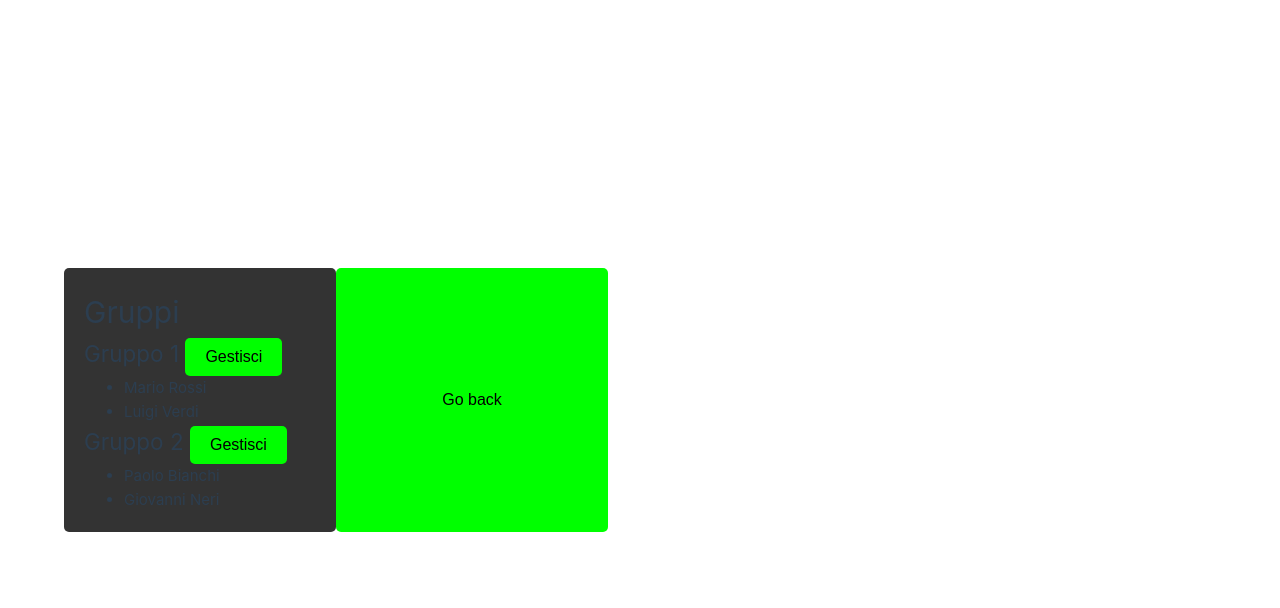
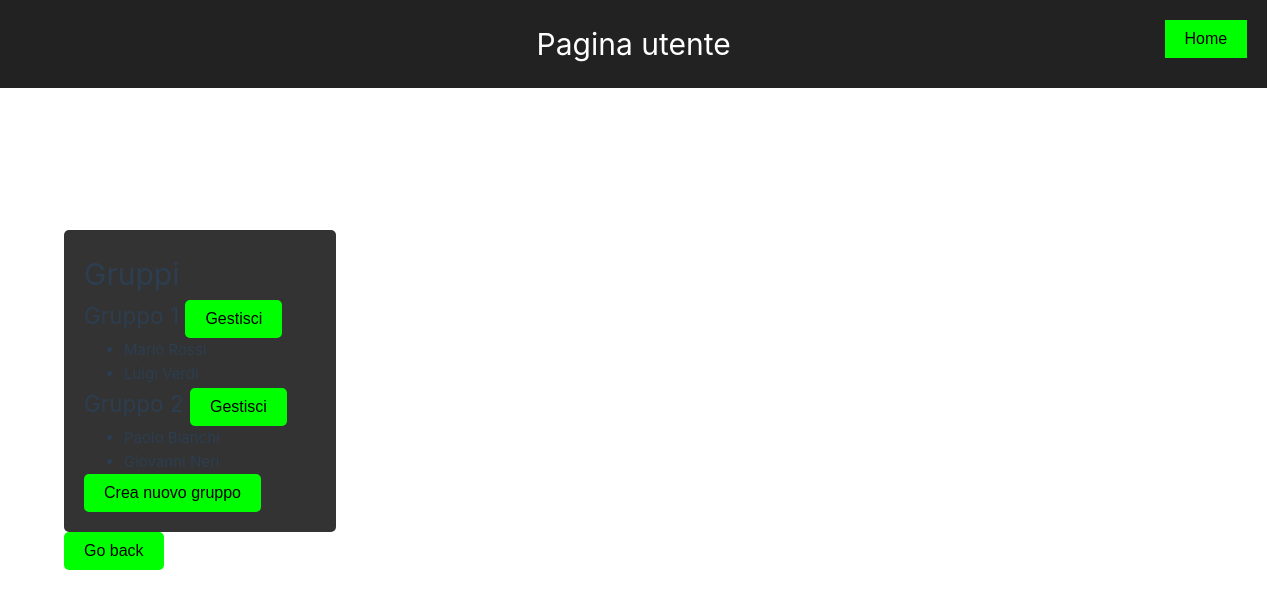
Before and after one commit to andreapedrini01/Ingegneria-del-Software, a Vue app in the folder vue-project/: page /gruppi in a window 1280 px wide. Shown: the top 608 px of the page. Built offline with nearby package versions, Linux system fonts and the light colour scheme; sample sign-in values are in the browser's storage.

Commit message:
Added Header & Home button

```diff
--- a/vue-project/src/components/Gruppi.vue
+++ b/vue-project/src/components/Gruppi.vue
@@ -1,5 +1,12 @@
 <!-- Pagina in cui l'utente registrato vedrà il suo gruppo (una finestra con nome gruppo e nomi partecipanti)-->
 <template>
+  <div class="body">
+  <div class="header">
+      <h1>Pagina utente</h1>
+      <div class="Button-Home">
+      <button @click="goHome">Home</button>
+      </div>
+    </div>
   <div class="gruppi-window">
     <h1>Gruppi</h1>
     <div v-for="gruppo in gruppi" :key="gruppo.id">
@@ -12,11 +19,12 @@
     </div>
     <div v-if="gruppi.length === 0">
       <p>Nessun gruppo trovato.</p>
-      <button type="newGroup" @click="showNewGroup = true">Crea nuovo gruppo</button>
     </div>
+    <button type="newGroup" @click="showNewGroup = true">Crea nuovo gruppo</button>
     <NewGroup v-if="showNewGroup" />
     </div>
   <button type="back" @click="goBack">Go back</button>
+  </div>
 </template>
 
 <script>
@@ -68,6 +76,9 @@ export default {
     gestisci(id) {
         // Mostra la finestra di gestione del gruppo con l'id specificato
         this.$router.push(`/gestisci-gruppo/${id}`);
+    },
+    goHome() {
+        this.$router.push('/');
     }
   },
 };
@@ -113,4 +124,38 @@ export default {
   button:hover {
     background-color: #00cc00;
   }
+
+  body {
+    display: flex;
+    flex-direction: column;
+    justify-content: center;
+    width: 100%;
+    height: 100%;
+    font-family: Arial, sans-serif;
+    background-color: #111;
+    color: #fff;
+    margin: 0;
+    padding: 0;
+    box-sizing: border-box;
+  }
+
+  .header {
+    position: fixed;
+    top: 0;
+    left: 0;
+    width: 99%;
+    display: flex;
+    justify-content: center;
+    background-color: #222;
+    color: #ffffff;
+    padding: 20px;
+    box-sizing: border-box;
+  }
+
+  .header .Button-Home {
+    background-color: #00ff00;
+    color: #000000;
+    position: absolute;
+    right: 20px;
+  }
 </style>
--- a/vue-project/src/components/LoginWindow.vue
+++ b/vue-project/src/components/LoginWindow.vue
@@ -1,6 +1,13 @@
 <!-- LoginWindow.vue -->
 
 <template>
+  <div class="body">
+  <div class="header">
+    <h1>Bentornato!</h1>
+    <div class="Button-Home">
+    <button class= "button Home" @click="goBack">Home</button>
+    </div>
+  </div>
   <div class="login-window">
     <h2>Login</h2>
     <form @submit.prevent="login">
@@ -15,6 +22,7 @@
       <button type="submit">Enter</button>
     </form>
     <br><button type="back" @click="goBack">Go back</button><button type="back" @click="Forgot">Forgot Password</button>
+  </div>
   </div>
 </template>
 
@@ -117,4 +125,40 @@ export default defineComponent({
   button:hover {
     background-color: #00cc00;
   }
-  </style>
+
+  body {
+    display: flex;
+    flex-direction: column;
+    justify-content: center;
+    width: 100%;
+    height: 100%;
+    font-family: Arial, sans-serif;
+    background-color: #111;
+    color: #fff;
+    margin: 0;
+    padding: 0;
+    box-sizing: border-box;
+  }
+
+  .header {
+    position: fixed;
+    top: 0;
+    left: 0;
+    width: 99%;
+    display: flex;
+    justify-content: center;
+    background-color: #222;
+    color: #ffffff;
+    padding: 20px;
+    box-sizing: border-box;
+  }
+
+  .header .Button-Home {
+    background-color: #00ff00;
+    color: #000000;
+    position: absolute;
+    right: 20px;
+  }
+
+
+</style>
--- a/vue-project/src/components/UserProfile.vue
+++ b/vue-project/src/components/UserProfile.vue
@@ -1,4 +1,11 @@
 <template>
+  <div class="body">
+    <div class="header">
+      <h1>Pagina utente</h1>
+      <div class="Button-Home">
+      <button @click="goBack">Home</button>
+      </div>
+    </div>
     <div class="user-profile">
       <h2>User Profile</h2>
       <div>
@@ -13,6 +20,7 @@
     </div>
     <div>
       <button class="logout-button" type="logout"  @click="logout">Logout</button>
+    </div>
   </div>
 </template>
 
@@ -35,6 +43,9 @@ export default defineComponent({
     this.email = localStorage.getItem('email');
   },
   methods: {
+    goBack() {
+      this.$router.push('/');
+    },
     goToGruppi() {
       this.$router.push('/Gruppi');
     },
@@ -44,6 +55,7 @@ export default defineComponent({
     logout() {
       alert('Logged out!');
       localStorage.removeItem('token');
+      localStorage.removeItem('email');
       this.token = '';
       this.$router.push('/');
     }
@@ -77,4 +89,53 @@ button {
 button:hover {
   background-color: #cc0000;
 }
+
+header {
+  display: flex;
+  justify-content: space-between;
+  align-items: center;
+  padding: 10px;
+  background-color: #f5f5f5;
+}
+
+.home-button {
+  padding: 10px;
+  background-color: #4CAF50;
+  color: white;
+  text-decoration: none;
+}
+
+body {
+    display: flex;
+    flex-direction: column;
+    justify-content: center;
+    width: 100%;
+    height: 100%;
+    font-family: Arial, sans-serif;
+    background-color: #111;
+    color: #fff;
+    margin: 0;
+    padding: 0;
+    box-sizing: border-box;
+  }
+
+  .header {
+    position: fixed;
+    top: 0;
+    left: 0;
+    width: 99%;
+    display: flex;
+    justify-content: center;
+    background-color: #222;
+    color: #ffffff;
+    padding: 20px;
+    box-sizing: border-box;
+  }
+
+  .header .Button-Home {
+    background-color: #00ff00;
+    color: #000000;
+    position: absolute;
+    right: 20px;
+  }
 </style>
```
Lines whose indentation alone changed are shown as unchanged.
